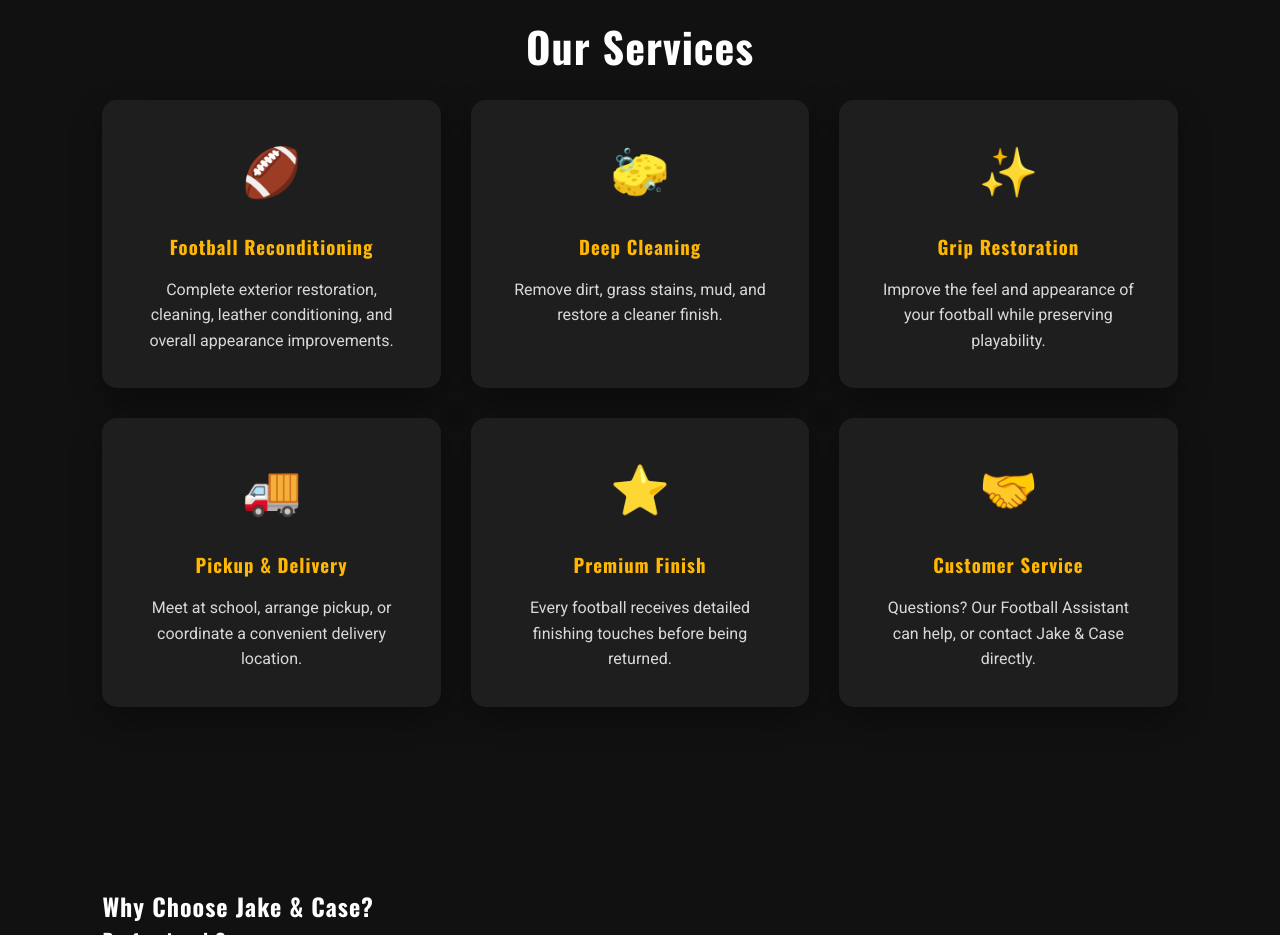
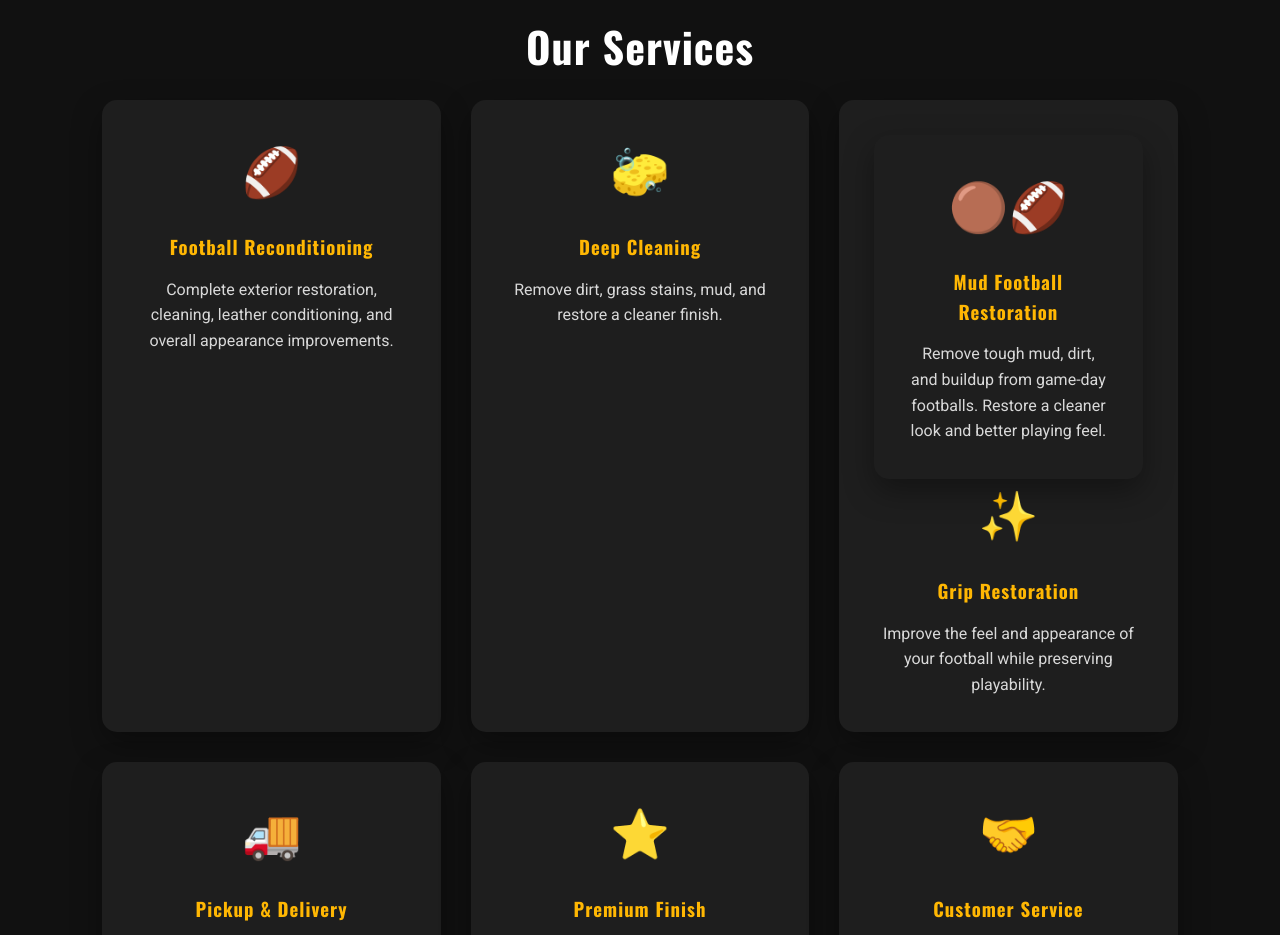
Before and after one commit to SawyerWetson/JakeAndCaseFootballs, a website: page index.html in a window 1280 px wide. Shown: the part 1260-2195 px from the top of the page. Drawn offline with nearby package versions, Linux system fonts and the light colour scheme.

Commit message:
Update index.html

```diff
--- a/index.html
+++ b/index.html
@@ -201,7 +201,28 @@ and restore a cleaner finish.
 </div>
 
 <div class="service-card">
+<div class="service-card">
 
+    <div class="icon">
+
+        🟤🏈
+
+    </div>
+
+    <h3>
+
+        Mud Football Restoration
+
+    </h3>
+
+    <p>
+
+        Remove tough mud, dirt, and buildup from game-day footballs.
+        Restore a cleaner look and better playing feel.
+
+    </p>
+
+</div>
 <div class="icon">
 
 ✨
```
